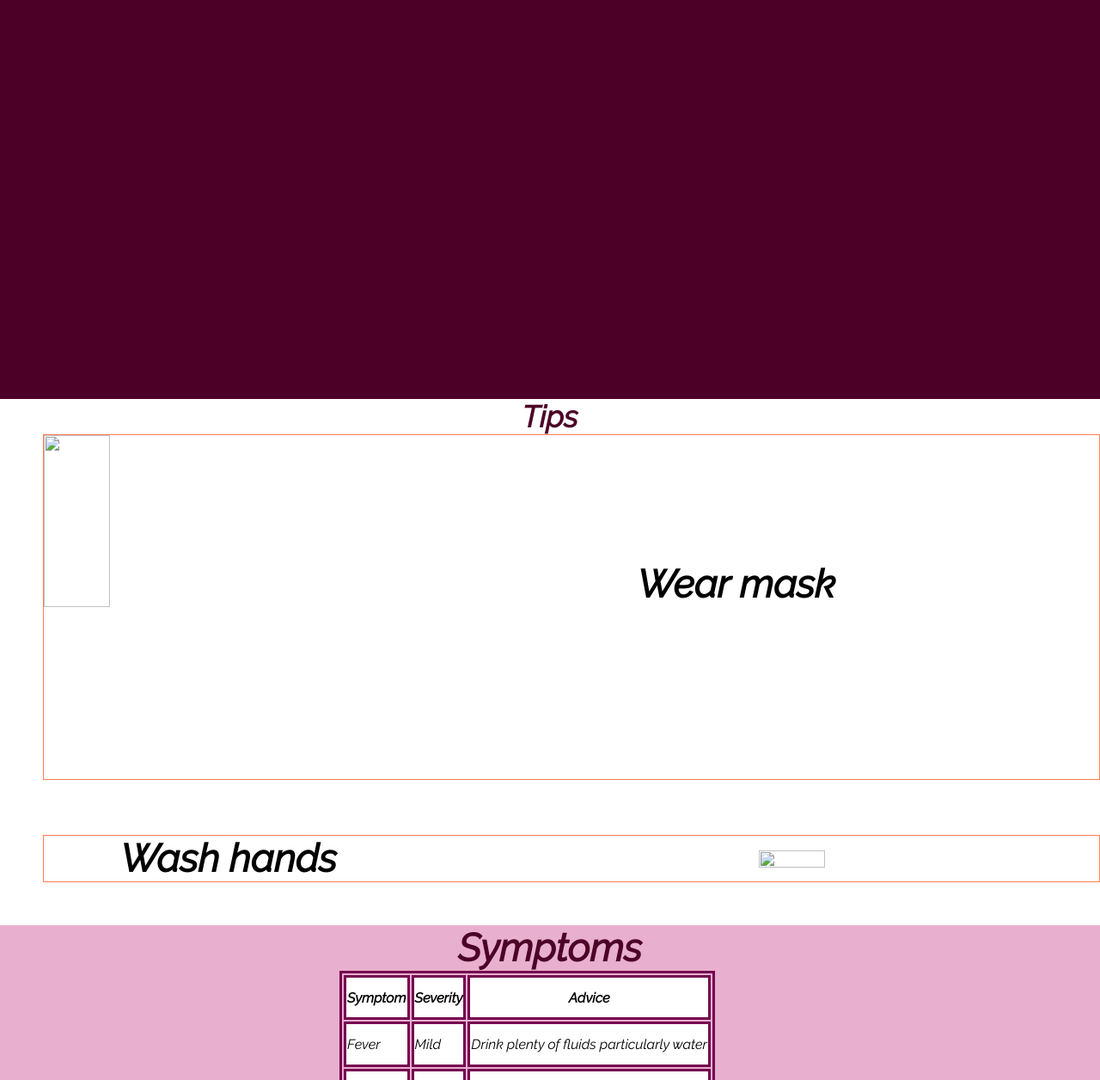
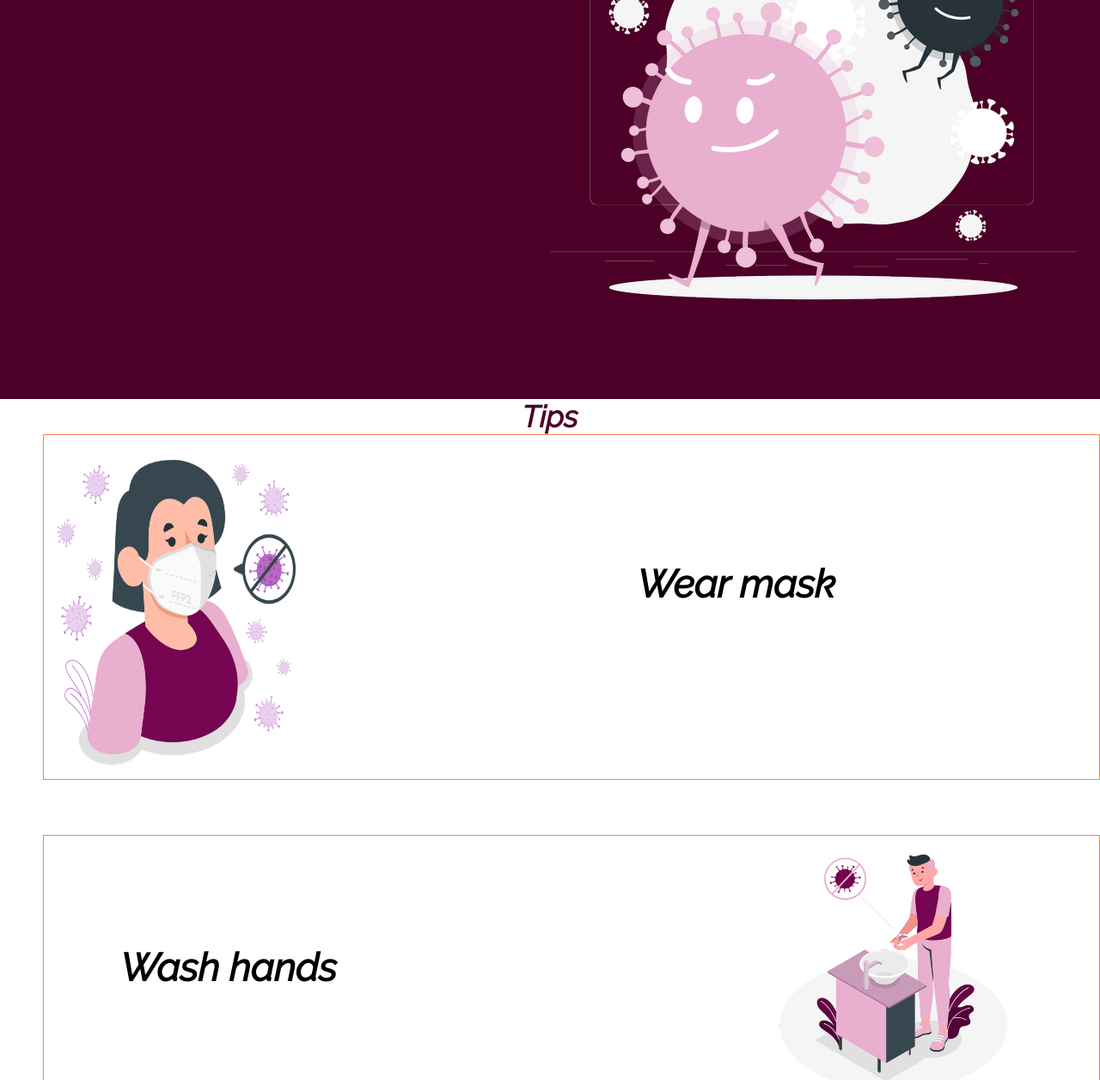
Before and after one commit to RaswanthJ/Covid-IITD-Website, a plain HTML site: page index.html in a window 1280 px wide. Shown: the part 336-1592 px from the top of the page at 86% size. Drawn offline with Linux system fonts and the light colour scheme; the site is published under a folder, as on GitHub Pages, so addresses that start at the root find nothing.

Commit message:
Add files via upload

```diff
--- a/index.html
+++ b/index.html
@@ -1,7 +1,7 @@
 <html>
     <head>
         <title>covid</title>
-        <link rel='icon' href='/images/mask.png'>
+        <link rel='icon' href='images/mask.png'>
         <link rel="stylesheet" href="styles.css">
 <link rel="preconnect" href="https://fonts.googleapis.com">
 <link rel="preconnect" href="https://fonts.gstatic.com" crossorigin>
@@ -11,16 +11,16 @@
         <div class="background-1">
             <h2>Confused on where to get the right <br>information about Covid-19?</h2>
             <h1>Dont worry we got you!</h1>
-            <img src="/images/thumbnail.PNG">
+            <img src="images/thumbnail.PNG">
         </div>
         <h3 class="tip">Tips</h3>
         <div class="wear">
-            <img src="/images/thumbnail (1).PNG">
+            <img src="images/thumbnail (1).PNG">
             <h4>Wear mask</h4>
         </div>
         <div class="hands">
             <h4>Wash hands</h4>
-            <img src="/images/cfa920e5-b2ad-47b9-aea0-5706873becf0.PNG">
+            <img src="images/cfa920e5-b2ad-47b9-aea0-5706873becf0.PNG">
         </div>
         <div class="symp">
             <h3>Symptoms</h3>
```
